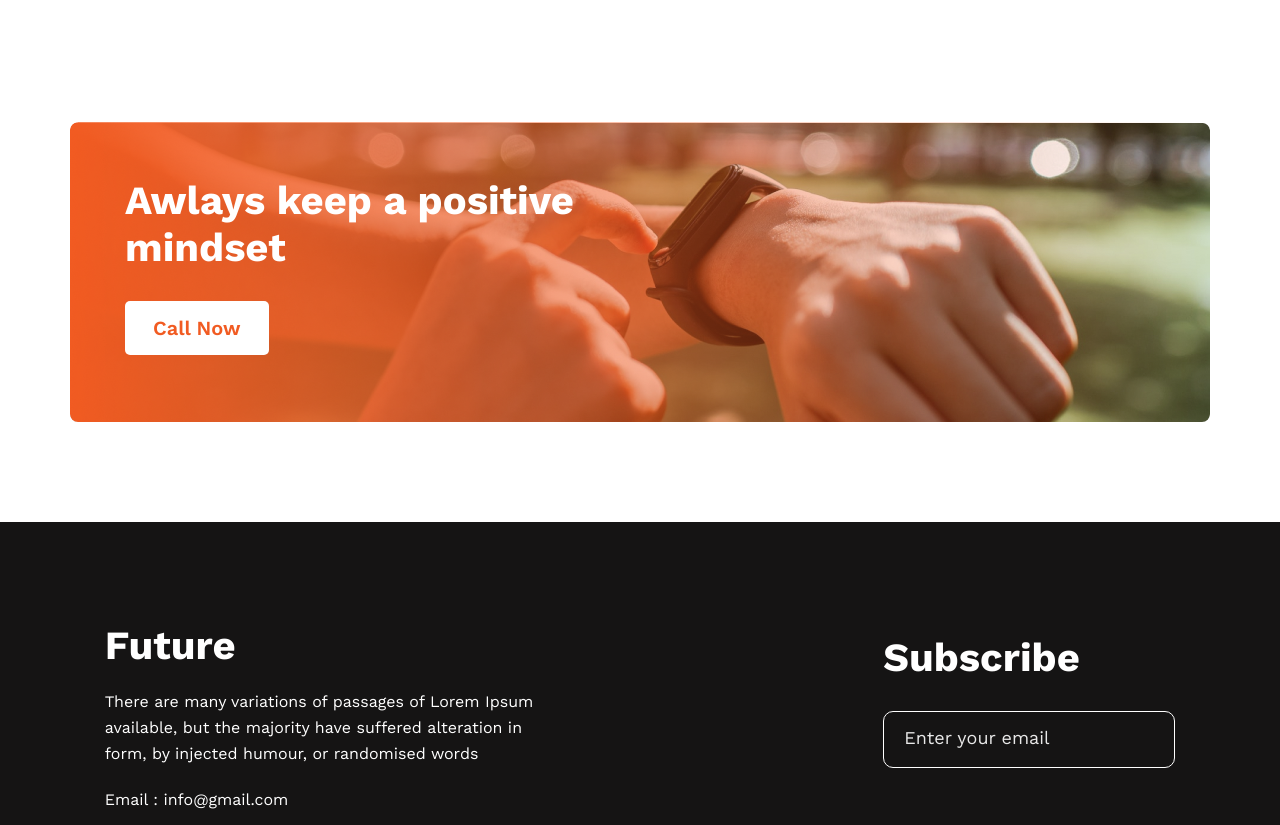
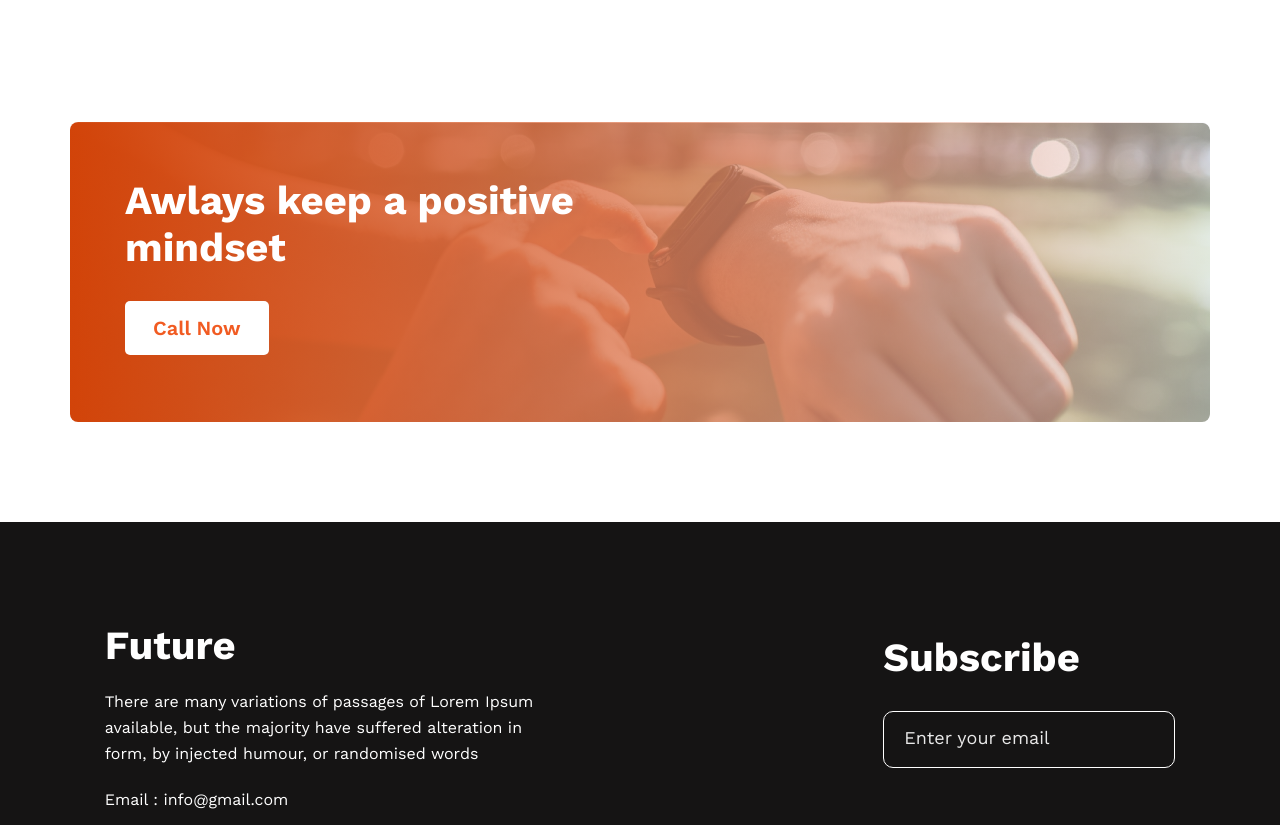
Before and after one commit to BakiAbdullah/new-year-new-me, a plain HTML site: page index.html in a window 1280 px wide. Shown: the part 3021-3846 px from the top of the page. Drawn offline with nearby package versions, Linux system fonts and the light colour scheme.

Commit message:
Added linear gradient

```diff
--- a/styles/style.css
+++ b/styles/style.css
@@ -135,7 +135,7 @@
   height: 300px;
   margin: 30px auto;
   border-radius: 8px;
-  background-image: url(../images/gradient2.png), url(../images/watch.png);
+  background-image:linear-gradient(to left, rgba(245, 246, 252, 0.52), rgb(198 59 0 / 73%)), url(../images/gradient2.png), url(../images/watch.png);
   background-repeat: no-repeat;
 }
 
```
